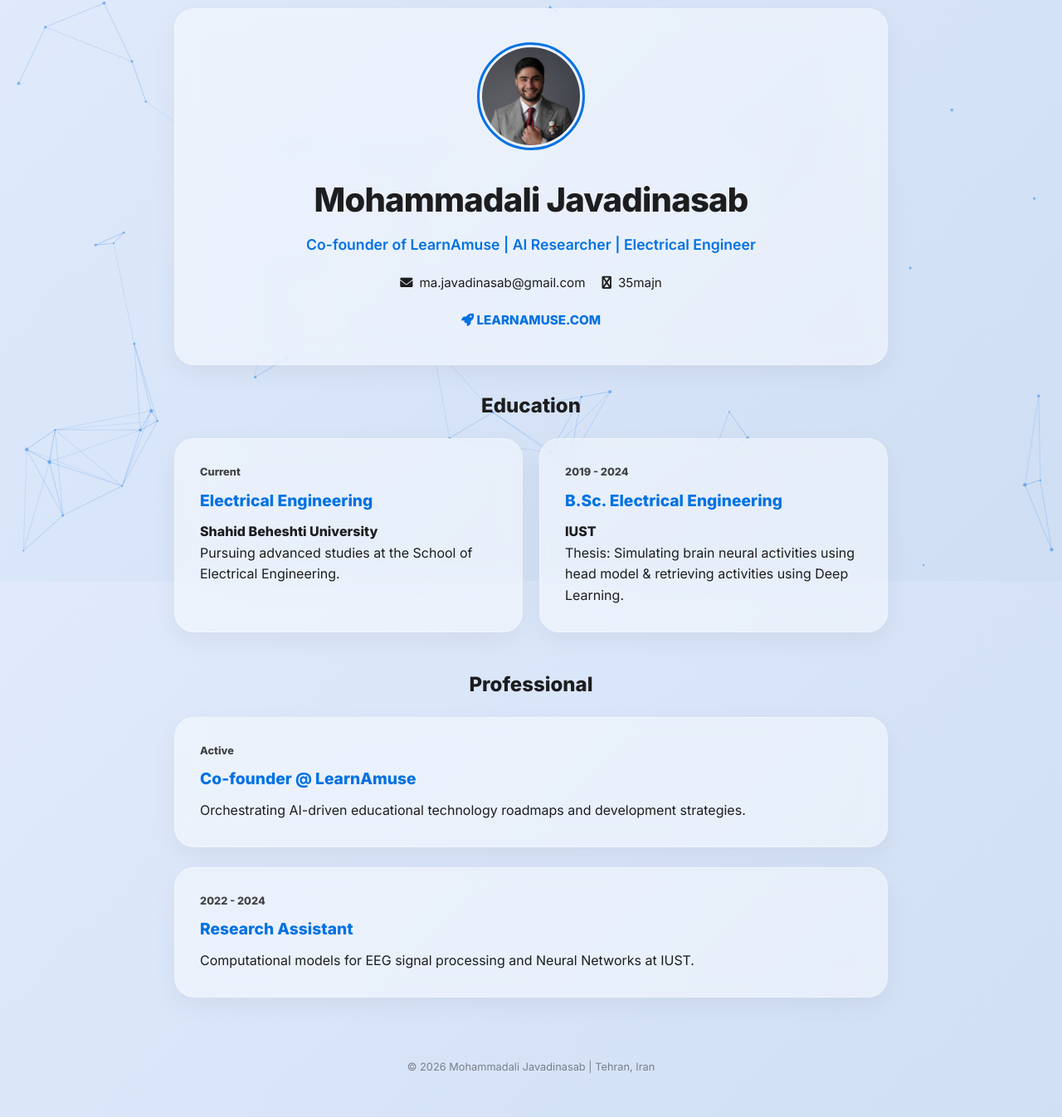
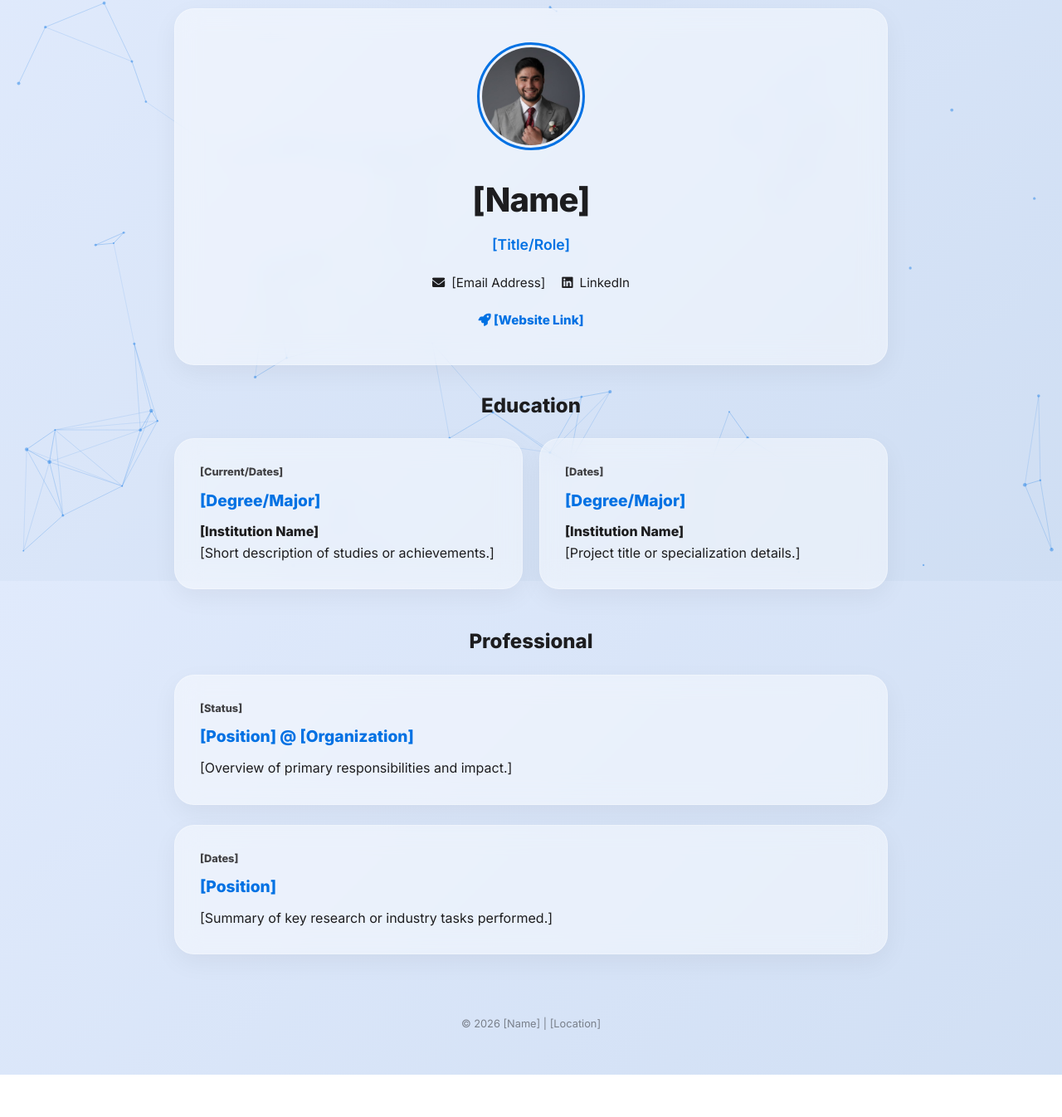
Before and after one commit to 35MAJN/Hellow, a plain HTML site: page index.html in a window 1280 px wide. Shown: the part 100-1446 px from the top of the page at 83% size. After the commit the page ends 1395 px from the top, so only its background shows below. Drawn offline with Linux system fonts and the light colour scheme.

Commit message:
Update portfolio details and improve styling

```diff
--- a/index.html
+++ b/index.html
@@ -3,7 +3,7 @@
 <head>
     <meta charset="UTF-8">
     <meta name="viewport" content="width=device-width, initial-scale=1.0">
-    <title>Mohammadali Javadinasab | Portfolio</title>
+    <title>[Your Name] | Portfolio</title>
 
     <link href="https://cdnjs.cloudflare.com/ajax/libs/font-awesome/6.0.0/css/all.min.css" rel="stylesheet">
     <link rel="preconnect" href="https://fonts.googleapis.com">
@@ -43,25 +43,42 @@
             background: var(--bg-gradient);
             background-attachment: fixed;
             color: var(--text-main);
-            font-family: 'Inter', -apple-system, sans-serif;
+            font-family: 'Inter', -apple-system, system-ui, sans-serif;
             line-height: 1.6;
             overflow-x: hidden;
             -webkit-font-smoothing: antialiased;
         }
 
-        /* --- FONT FIX FOR PERSIAN --- */
-        [lang="fa"] body, [lang="fa"] p, [lang="fa"] h1, [lang="fa"] h2, [lang="fa"] h3, [lang="fa"] span, [lang="fa"] a {
-            font-family: 'Vazirmatn', sans-serif !important;
+        /* Persian Font Robust Loading */
+        [lang="fa"] body, [lang="fa"] p, [lang="fa"] h2, [lang="fa"] h3, [lang="fa"] span, [lang="fa"] a {
+            font-family: 'Vazirmatn', -apple-system, sans-serif !important;
         }
 
-        /* This ensures FontAwesome icons NEVER get overridden by Vazirmatn */
-        .fas, .fab, .fa-solid, .fa-brands, .fa {
-            font-family: "Font Awesome 6 Free" !important;
-            font-style: normal;
-            font-weight: 900 !important; /* FA solid requires 900 */
+        /* Persian Headline Bold Fixing */
+        [lang="fa"] h1 {
+            font-family: 'Vazirmatn', sans-serif !important;
+            font-weight: 900 !important;
+            letter-spacing: 0;
         }
 
-        [lang="fa"] h1 { font-weight: 900 !important; letter-spacing: 0; }
+        /* Critical Fix for Icons in Persian Mode */
+        .fas, .fab, .fa-solid, .fa-brands, [class*="fa-"] {
+            font-style: normal !important;
+            font-variant: normal !important;
+            text-rendering: auto !important;
+            -webkit-font-smoothing: antialiased !important;
+        }
+
+        /* Separation of Solid and Brands font families */
+        .fas, .fa-solid {
+            font-family: "Font Awesome 6 Free" !important;
+            font-weight: 900 !important;
+        }
+
+        .fab, .fa-brands {
+            font-family: "Font Awesome 6 Brands" !important;
+            font-weight: 400 !important;
+        }
 
         #bg-canvas {
             position: fixed;
@@ -77,7 +94,7 @@
             padding: 0 20px;
         }
 
-        /* --- NAVIGATION --- */
+        /* Responsive Navigation */
         nav {
             position: fixed;
             top: 15px;
@@ -87,7 +104,7 @@
             height: var(--nav-height);
             display: flex;
             align-items: center;
-            padding: 0 10px;
+            padding: 0 12px;
             z-index: 1000;
             border-radius: 30px;
             background: var(--glass-bg);
@@ -110,14 +127,14 @@
         .controls {
             display: flex;
             align-items: center;
-            gap: 8px;
+            gap: 10px;
             border-left: 1px solid var(--glass-border);
-            padding-left: 8px;
+            padding-left: 12px;
         }
         [dir="rtl"] .controls {
             border-left: none;
             border-right: 1px solid var(--glass-border);
-            padding-right: 8px;
+            padding-right: 12px;
             padding-left: 0;
         }
 
@@ -133,7 +150,6 @@
         }
         .btn-icon:hover { background: rgba(0, 113, 227, 0.1); color: var(--accent); }
 
-        /* --- CARDS --- */
         .glass-card {
             background: var(--glass-bg);
             backdrop-filter: blur(15px);
@@ -172,9 +188,7 @@
             color: var(--text-main);
             font-size: 0.95rem;
             display: flex; align-items: center; gap: 8px;
-            transition: color 0.2s;
         }
-        .contact-link:hover { color: var(--accent); }
 
         .grid-layout {
             display: grid;
@@ -189,12 +203,12 @@
         footer { text-align: center; padding: 50px 0; opacity: 0.5; font-size: 0.8rem; }
 
         @media (max-width: 600px) {
-            nav { width: fit-content; max-width: 90%; top: 10px; padding: 0 5px; }
-            .nav-links { gap: 10px; padding: 0 8px; }
+            nav { width: 92%; top: 10px; padding: 0 8px; }
+            .nav-links { gap: 12px; padding: 0 10px; }
             .nav-links a { font-size: 0.75rem; }
-            .controls { gap: 4px; padding-left: 5px; }
-            [dir="rtl"] .controls { padding-right: 5px; }
-            h1 { font-size: 1.9rem; }
+            .controls { gap: 6px; padding-left: 10px; }
+            [dir="rtl"] .controls { padding-right: 10px; }
+            h1 { font-size: 2rem; }
             .glass-card { padding: 25px; }
             #hero { margin-top: 90px; }
         }
@@ -211,10 +225,10 @@
             <a href="#experience" data-t="nav-exp">Experience</a>
         </div>
         <div class="controls">
-            <button class="btn-icon" id="lang-btn" title="Toggle Language">
+            <button class="btn-icon" id="lang-btn" title="Change Language">
                 <i class="fas fa-language"></i>
             </button>
-            <button class="btn-icon" id="theme-btn" title="Toggle Theme">
+            <button class="btn-icon" id="theme-btn" title="Toggle Mode">
                 <i class="fas fa-moon"></i>
             </button>
         </div>
@@ -222,22 +236,22 @@
 
     <div class="container">
         <section id="hero" class="glass-card">
-            <img src="pic.jpg" alt="Mohammadali Javadinasab" class="profile-img">
-            <h1 data-t="hero-name">Mohammadali Javadinasab</h1>
-            <p class="subtitle" data-t="hero-sub">Co-founder of LearnAmuse | AI Researcher | Electrical Engineer</p>
+            <img src="pic.jpg" alt="Profile" class="profile-img">
+            <h1 data-t="hero-name">[Name]</h1>
+            <p class="subtitle" data-t="hero-sub">[Title/Role]</p>
 
             <div class="contact-container">
-                <a href="mailto:ma.javadinasab@gmail.com" class="contact-link">
-                    <i class="fas fa-envelope"></i> ma.javadinasab@gmail.com
+                <a href="mailto:[Email Address]" class="contact-link">
+                    <i class="fas fa-envelope"></i> [Email Address]
                 </a>
-                <a href="https://linkedin.com/in/35majn" target="_blank" class="contact-link">
-                    <i class="fab fa-linkedin"></i> 35majn
+                <a href="https://linkedin.com/in/[Username]" target="_blank" class="contact-link">
+                    <i class="fab fa-linkedin"></i> LinkedIn
                 </a>
             </div>
 
             <div>
-                <a href="https://learnamuse.com" target="_blank" style="color: var(--accent); font-weight: 800; text-decoration: none; font-size: 0.95rem;">
-                    <i class="fas fa-rocket"></i> LEARNAMUSE.COM
+                <a href="https://[Website URL]" target="_blank" style="color: var(--accent); font-weight: 800; text-decoration: none; font-size: 0.95rem;">
+                    <i class="fas fa-rocket"></i> [Website Link]
                 </a>
             </div>
         </section>
@@ -245,35 +259,35 @@
         <h2 style="text-align: center; margin: 30px 0 15px;" data-t="edu-title">Education</h2>
         <div class="grid-layout" id="about">
             <div class="glass-card card">
-                <span class="date" data-t="edu-1-d">Current</span>
-                <h3 data-t="edu-1-h">Electrical Engineering</h3>
-                <p><strong>Shahid Beheshti University</strong></p>
-                <p data-t="edu-1-p">Pursuing advanced studies at the School of Electrical Engineering.</p>
+                <span class="date" data-t="edu-1-d">[Current/Dates]</span>
+                <h3 data-t="edu-1-h">[Degree/Major]</h3>
+                <p><strong>[Institution Name]</strong></p>
+                <p data-t="edu-1-p">[Short description of studies or achievements.]</p>
             </div>
             <div class="glass-card card">
-                <span class="date">2019 - 2024</span>
-                <h3 data-t="edu-2-h">B.Sc. Electrical Engineering</h3>
-                <p><strong>IUST</strong></p>
-                <p data-t="edu-2-p">Thesis: Simulating brain neural activities using head model & retrieving activities using Deep Learning.</p>
+                <span class="date">[Dates]</span>
+                <h3 data-t="edu-2-h">[Degree/Major]</h3>
+                <p><strong>[Institution Name]</strong></p>
+                <p data-t="edu-2-p">[Project title or specialization details.]</p>
             </div>
         </div>
 
         <h2 style="text-align: center; margin: 20px 0;" data-t="exp-title">Professional</h2>
         <div id="experience">
             <div class="glass-card card">
-                <span class="date" data-t="exp-1-d">Active</span>
-                <h3 data-t="exp-1-h">Co-founder @ LearnAmuse</h3>
-                <p data-t="exp-1-p">Orchestrating AI-driven educational technology roadmaps and development strategies.</p>
+                <span class="date" data-t="exp-1-d">[Status]</span>
+                <h3 data-t="exp-1-h">[Position] @ [Organization]</h3>
+                <p data-t="exp-1-p">[Overview of primary responsibilities and impact.]</p>
             </div>
             <div class="glass-card card">
-                <span class="date">2022 - 2024</span>
-                <h3 data-t="exp-2-h">Research Assistant</h3>
-                <p data-t="exp-2-p">Computational models for EEG signal processing and Neural Networks at IUST.</p>
+                <span class="date">[Dates]</span>
+                <h3 data-t="exp-2-h">[Position]</h3>
+                <p data-t="exp-2-p">[Summary of key research or industry tasks performed.]</p>
             </div>
         </div>
 
         <footer data-t="footer-text">
-            © 2026 Mohammadali Javadinasab | Tehran, Iran
+            © 2026 [Name] | [Location]
         </footer>
     </div>
 
@@ -281,27 +295,27 @@
         const translations = {
             en: {
                 "nav-home": "Home", "nav-edu": "Education", "nav-exp": "Experience",
-                "hero-name": "Mohammadali Javadinasab",
-                "hero-sub": "Co-founder of LearnAmuse | AI Researcher | Electrical Engineer",
+                "hero-name": "[Name]",
+                "hero-sub": "[Title/Role]",
                 "edu-title": "Academic Background",
-                "edu-1-h": "Electrical Engineering", "edu-1-d": "Active", "edu-1-p": "Advanced research at the School of Electrical Engineering.",
-                "edu-2-h": "B.Sc. Electrical Engineering", "edu-2-p": "Thesis: Simulating brain neural activities using head model & retrieving activities using Deep Learning.",
+                "edu-1-h": "[Degree/Major]", "edu-1-d": "Active", "edu-1-p": "[Study overview]",
+                "edu-2-h": "[Degree/Major]", "edu-2-p": "[Project overview]",
                 "exp-title": "Experience",
-                "exp-1-h": "Co-founder @ LearnAmuse", "exp-1-d": "Present", "exp-1-p": "Driving innovation in adaptive learning platforms and AI tools.",
-                "exp-2-h": "Research Assistant", "exp-2-p": "Focused on signal processing and neural network teaching.",
-                "footer-text": "© 2026 Mohammadali Javadinasab | Tehran, Iran"
+                "exp-1-h": "[Position]", "exp-1-d": "Present", "exp-1-p": "[Impact overview]",
+                "exp-2-h": "[Position]", "exp-2-p": "[Research summary]",
+                "footer-text": "© 2026 [Name] | [Location]"
             },
             fa: {
                 "nav-home": "خانه", "nav-edu": "تحصیلات", "nav-exp": "تجربیات",
-                "hero-name": "محمدعلی جوادی‌نسب",
-                "hero-sub": "هم‌بنیان‌گذار LearnAmuse | پژوهشگر هوش مصنوعی | مهندس برق",
+                "hero-name": "[نام]",
+                "hero-sub": "[عنوان شغلی]",
                 "edu-title": "پیشینه آکادمیک",
-                "edu-1-h": "مهندسی برق", "edu-1-d": "در حال تحصیل", "edu-1-p": "تحصیلات تکمیلی در دانشکده مهندسی برق.",
-                "edu-2-h": "کارشناسی مهندسی برق", "edu-2-p": "پایان‌نامه: شبیه‌سازی فعالیت‌های عصبی مغز و بازیابی با یادگیری عمیق.",
+                "edu-1-h": "[رشته تحصیلی]", "edu-1-d": "در حال تحصیل", "edu-1-p": "[خلاصه تحصیلات]",
+                "edu-2-h": "[رشته تحصیلی]", "edu-2-p": "[خلاصه پروژه]",
                 "exp-title": "تجربیات حرفه‌ای",
-                "exp-1-h": "هم‌بنیان‌گذار LearnAmuse", "exp-1-d": "اکنون", "exp-1-p": "پیشبرد نوآوری در پلتفرم‌های یادگیری تطبیقی و ابزارهای هوش مصنوعی.",
-                "exp-2-h": "دستیار پژوهشی", "exp-2-p": "تمرکز بر پردازش سیگنال و آموزش شبکه‌های عصبی در دانشگاه علم و صنعت.",
-                "footer-text": "© ۲۰۲۶ محمدعلی جوادی‌نسب | تهران، ایران"
+                "exp-1-h": "[عنوان شغلی]", "exp-1-d": "اکنون", "exp-1-p": "[توضیح مسئولیت‌ها]",
+                "exp-2-h": "[عنوان شغلی]", "exp-2-p": "[توضیح تحقیقات]",
+                "footer-text": "© ۲۰۲۶ [نام] | [مکان]"
             }
         };
 
@@ -332,7 +346,6 @@
             }
         });
 
-        // Neural Net Background logic
         const canvas = document.getElementById('bg-canvas');
         const ctx = canvas.getContext('2d');
         let particles = [];
```
